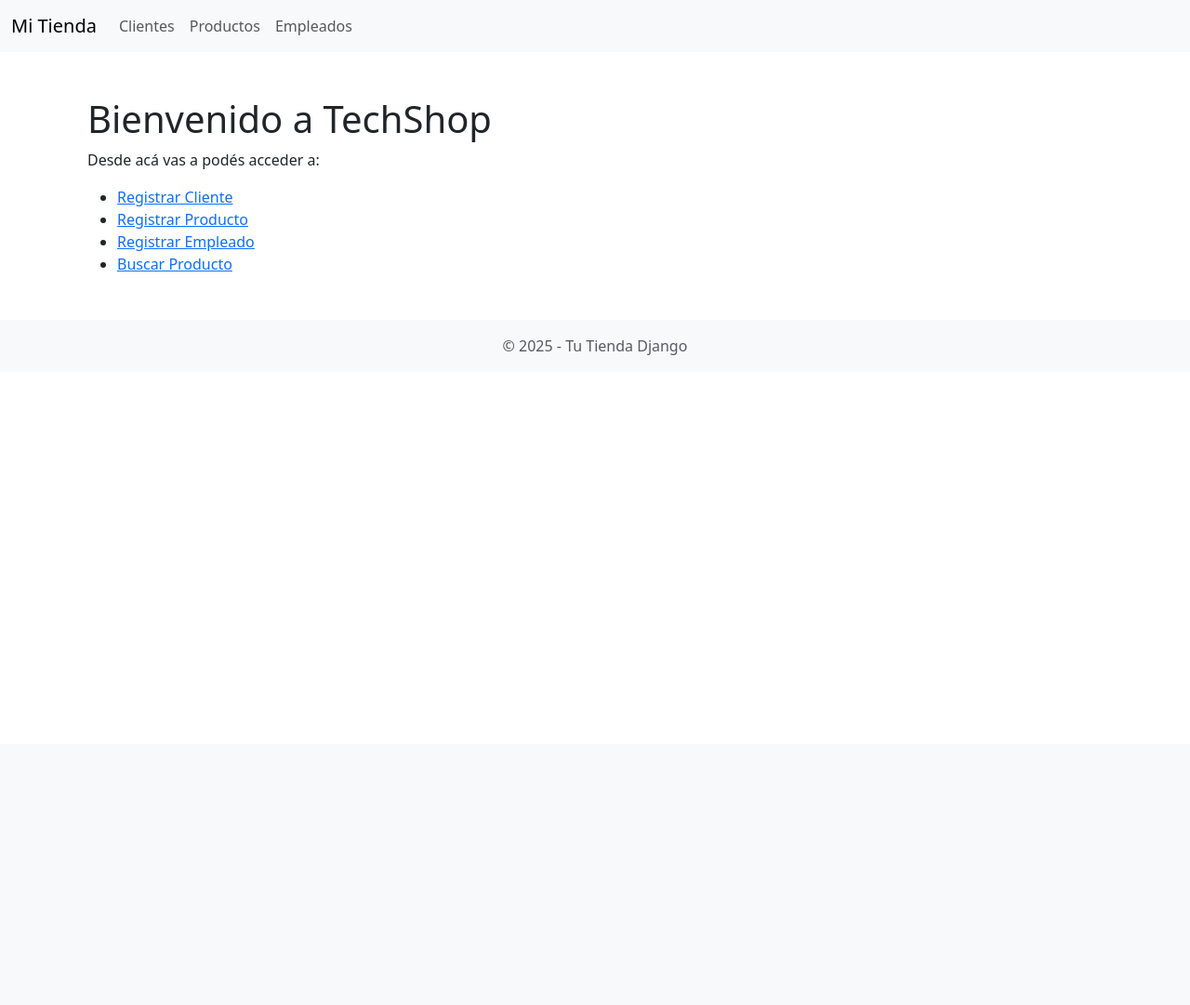
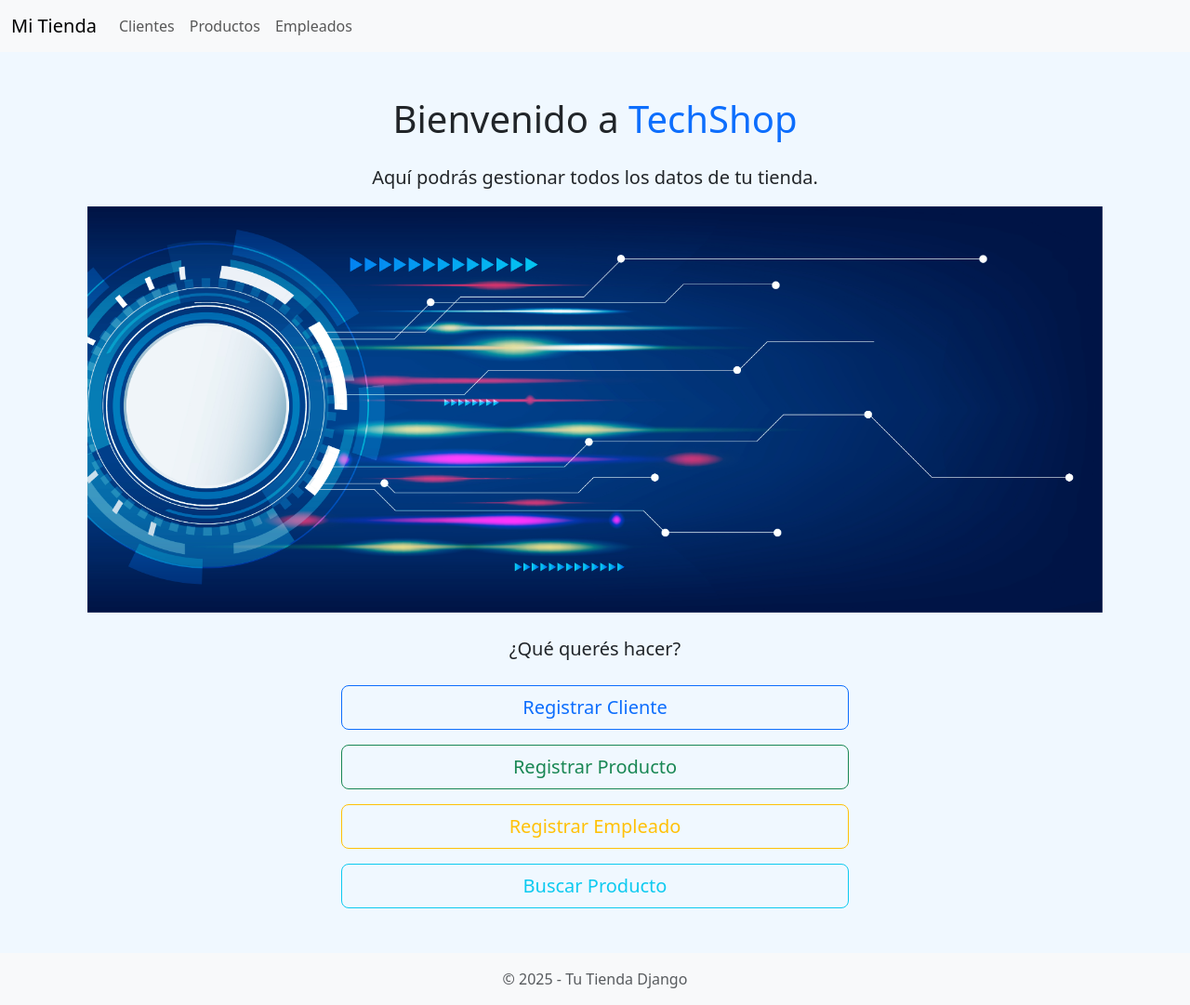
Before and after one commit to NachoMah/ProyectoFinalPython_Mahfud, a Django app: page /tienda/ in a window 1280 px wide. Shown: the whole page at 93% size. Before the commit the page ends 382 px from the top, so only its background shows below. Run offline with Django 5.2, Linux system fonts and the light colour scheme.

Commit message:
Agrego una imagen incial y cambio el color de fondo en general

```diff
--- a/tienda/templates/tienda/inicio.html
+++ b/tienda/templates/tienda/inicio.html
@@ -1,16 +1,23 @@
 {% extends 'tienda/padre.html' %}
+{% load static %}
 
 {% block title %}Inicio{% endblock %}
 
 {% block content %}
-<div class="container mt-5">
-    <h1>Bienvenido a TechShop</h1>
-    <p>Desde acá vas a podés acceder a:</p>
-    <ul>
-        <li><a href="{% url 'crear_cliente' %}">Registrar Cliente</a></li>
-        <li><a href="{% url 'crear_producto' %}">Registrar Producto</a></li>
-        <li><a href="{% url 'crear_empleado' %}">Registrar Empleado</a></li>
-        <li><a href="{% url 'buscar_producto' %}">Buscar Producto</a></li>
-    </ul>
+
+<!-- Imagen full ancho fuera del container -->
+
+<div class="container mt-5 text-center">
+    <h1 class="mb-4">Bienvenido a <span class="text-primary">TechShop</span></h1>
+    <p class="lead">Aquí podrás gestionar todos los datos de tu tienda.</p>
+    <img src="{% static 'images/tech_banner.jpg' %}" class="img-fluid w-100 mb-4" alt="Imagen de bienvenida">
+    <p class="lead">¿Qué querés hacer?</p>
+    <div class="d-grid gap-3 col-6 mx-auto mt-4">
+        <a href="{% url 'crear_cliente' %}" class="btn btn-outline-primary btn-lg">Registrar Cliente</a>
+        <a href="{% url 'crear_producto' %}" class="btn btn-outline-success btn-lg">Registrar Producto</a>
+        <a href="{% url 'crear_empleado' %}" class="btn btn-outline-warning btn-lg">Registrar Empleado</a>
+        <a href="{% url 'buscar_producto' %}" class="btn btn-outline-info btn-lg">Buscar Producto</a>
+    </div>
 </div>
+
 {% endblock %}
--- a/tienda/templates/tienda/padre.html
+++ b/tienda/templates/tienda/padre.html
@@ -12,7 +12,8 @@
     <!-- Tu CSS personalizado (si lo agregás en static/css/) -->
     <link rel="stylesheet" href="{% static 'css/estilos.css' %}">
 </head>
-<body>
+<body style="background-color: #f0f8ff;">
+
     <!-- Navegación -->
     <nav class="navbar navbar-expand-lg navbar-light bg-light">
         <div class="container-fluid">
```
Also changed, not shown: tienda/static/images/tech_banner.jpg (added).
